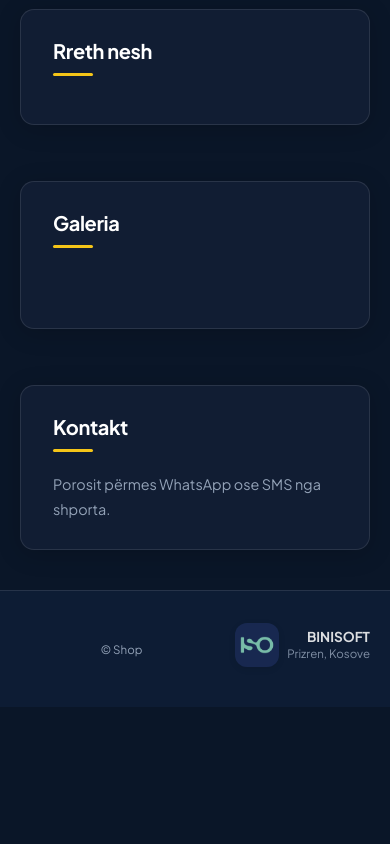
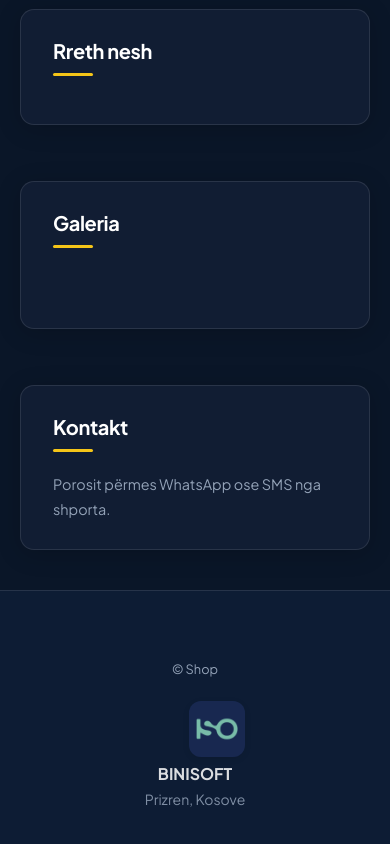
Before and after one commit to kresha325/Binisoft-marketplace, a website: page index.html in a window 390 px wide. Shown: the part 997-1841 px from the top of the page. Before the commit the page ends 1704 px from the top, so only its background shows below. Drawn offline with Linux system fonts and the light colour scheme.

Commit message:
Revert "Keep site footer on a single horizontal row."
This reverts commit 442fb6280de713c2ab538019d83d9fe370b31f23.

```diff
--- a/index.html
+++ b/index.html
@@ -146,17 +146,15 @@
           >
             <img
               src="/app-icon.png"
-              alt=""
+              alt="BINISOFT"
               class="footer-powered__logo"
               width="56"
               height="56"
               loading="lazy"
               decoding="async"
             />
-            <span class="footer-powered__copy">
-              <span class="footer-powered__name">BINISOFT</span>
-              <span class="footer-powered__line">Prizren, Kosove</span>
-            </span>
+            <p class="footer-powered__name">BINISOFT</p>
+            <p class="footer-powered__line">Prizren, Kosove</p>
           </a>
         </div>
       </div>
--- a/src/styles.css
+++ b/src/styles.css
@@ -1312,41 +1312,29 @@ body.store-pro--dark .contact-btn--whatsapp .contact-btn__action {
 }
 
 .site-footer__inner {
-  display: flex;
-  flex-direction: row;
-  flex-wrap: nowrap;
-  align-items: center;
-  justify-content: space-between;
-  gap: 16px 24px;
+  display: grid;
+  grid-template-columns: 1fr auto 1fr;
+  align-items: start;
+  gap: 24px 32px;
   max-width: var(--max);
   margin-inline: auto;
 }
 
 .site-footer__col--brand {
-  flex: 0 1 auto;
-  min-width: 0;
   text-align: left;
 }
 
-.site-footer__col--brand:has(#footer-brand:empty) {
-  display: none;
-}
-
 .site-footer__col--center {
-  flex: 1 1 auto;
   display: flex;
   flex-direction: column;
   align-items: center;
-  justify-content: center;
-  gap: 10px;
-  min-width: 0;
+  gap: 14px;
   text-align: center;
 }
 
 .site-footer__col--powered {
-  flex: 0 0 auto;
-  display: flex;
-  align-items: center;
+  display: flex;
+  align-items: flex-end;
   justify-content: flex-end;
   text-align: right;
 }
@@ -1435,13 +1423,29 @@ body.store-pro--dark .contact-btn--whatsapp .contact-btn__action {
   margin: 0;
 }
 
-@media (max-width: 520px) {
+@media (max-width: 720px) {
+  .site-footer__inner {
+    grid-template-columns: 1fr;
+    text-align: center;
+  }
+
+  .site-footer__col--brand,
+  .site-footer__col--powered {
+    text-align: center;
+    justify-content: center;
+    align-items: center;
+  }
+
   .footer-brand {
-    align-items: flex-start;
+    align-items: center;
   }
 
-  .footer-powered__copy {
-    align-items: flex-end;
+  .site-footer__col--powered {
+    align-items: center;
+  }
+
+  .footer-powered {
+    align-items: center;
   }
 }
 
@@ -2150,23 +2154,14 @@ code {
 
 .footer-powered {
   display: inline-flex;
-  flex-direction: row;
-  flex-wrap: nowrap;
-  align-items: center;
-  gap: 12px;
+  flex-direction: column;
+  align-items: flex-end;
+  gap: 6px;
   margin: 0;
   text-decoration: none;
   color: var(--muted);
   opacity: 0.85;
   transition: opacity 0.15s;
-}
-
-.footer-powered__copy {
-  display: flex;
-  flex-direction: column;
-  align-items: flex-end;
-  gap: 2px;
-  text-align: right;
 }
 
 .footer-powered:hover {
@@ -2195,47 +2190,26 @@ code {
 }
 
 .footer-powered__name {
-  margin: 0;
+  margin: 4px 0 0;
   font-size: 1rem;
   font-weight: 700;
   color: var(--text);
-  line-height: 1.2;
+  align-self: flex-end;
 }
 
 .footer-powered__line {
   margin: 0;
-  font-size: 0.8rem;
-  color: var(--muted);
-  line-height: 1.3;
+  font-size: 0.875rem;
+  color: var(--muted);
+  line-height: 1.4;
+  align-self: flex-end;
 }
 
 @media (max-width: 720px) {
-  .site-footer__inner {
-    flex-wrap: nowrap;
-    gap: 10px 12px;
-    padding: 0;
-  }
-
-  .footer-copyright {
-    font-size: 0.72rem;
-    line-height: 1.3;
-  }
-
-  .footer-powered {
-    gap: 8px;
-  }
-
-  .footer-powered__logo {
-    width: 44px;
-    height: 44px;
-  }
-
-  .footer-powered__name {
-    font-size: 0.85rem;
-  }
-
+  .footer-powered__text,
+  .footer-powered__name,
   .footer-powered__line {
-    font-size: 0.72rem;
+    align-self: center;
   }
 }
 
```
